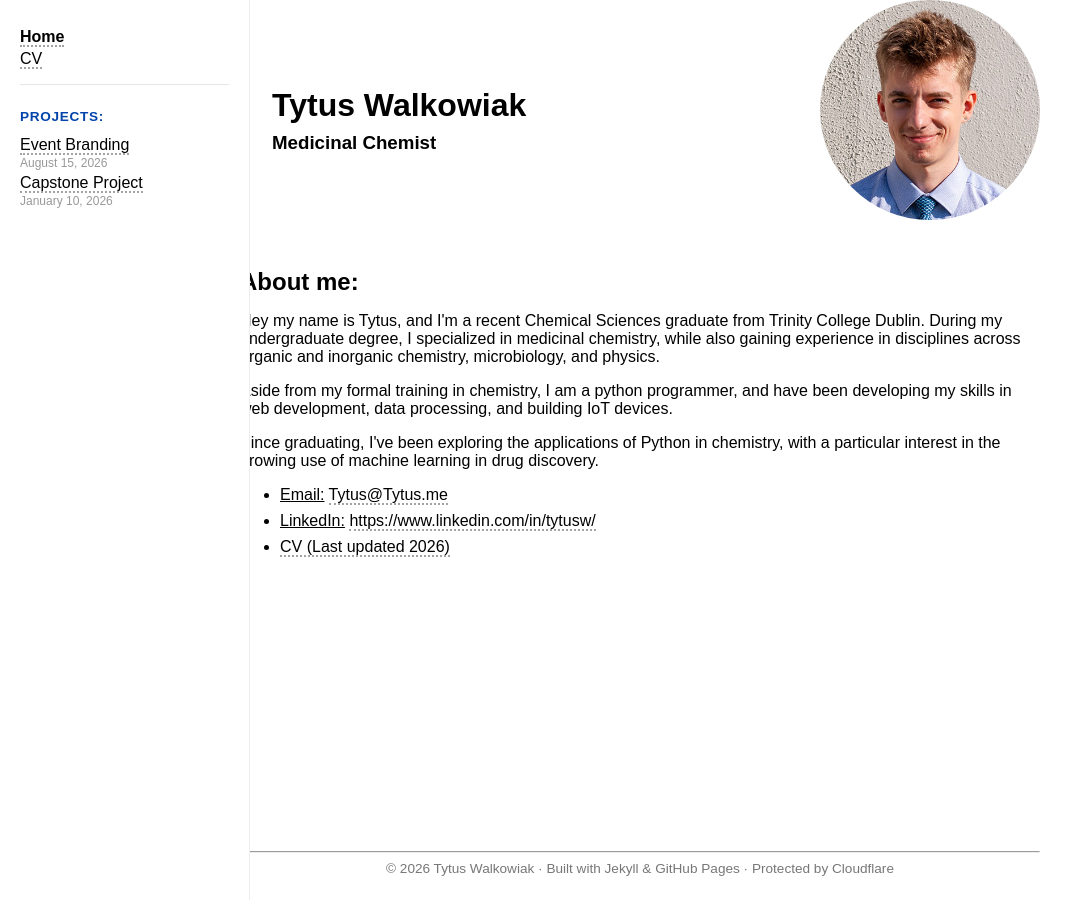
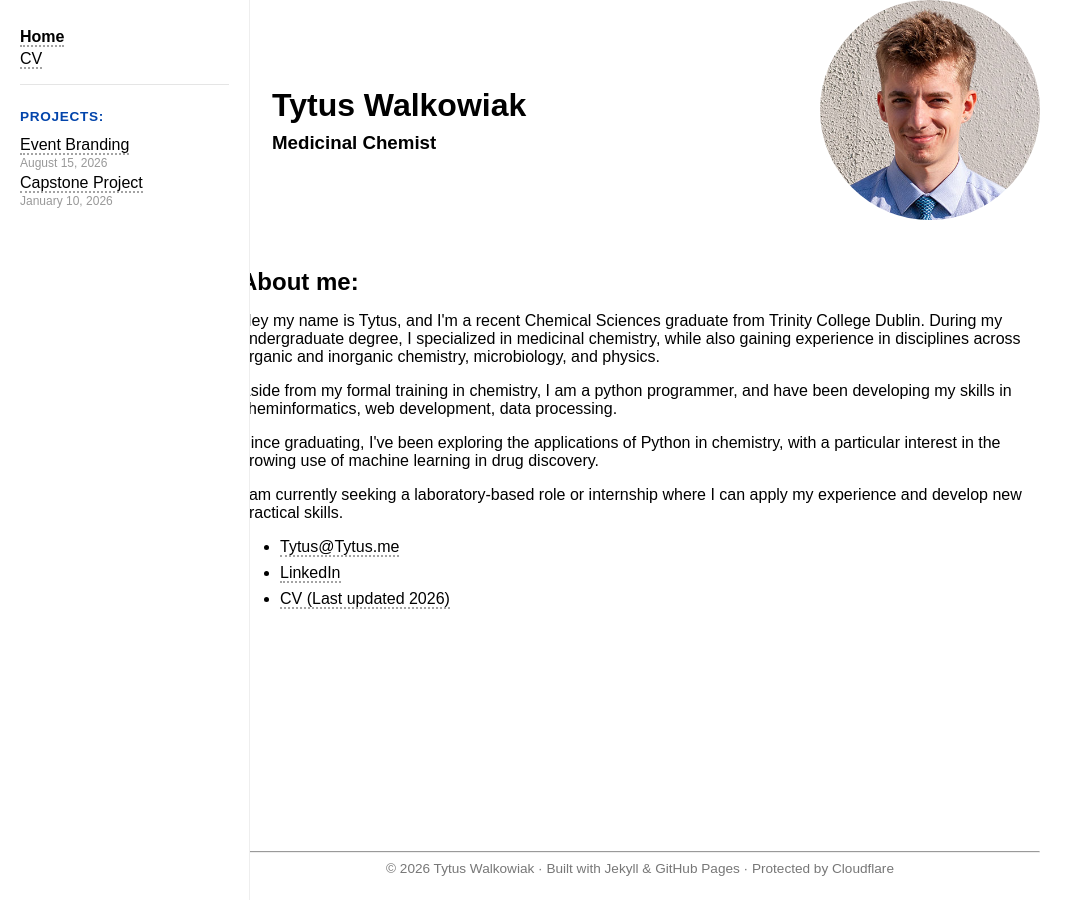
Before and after one commit to b0nes1/tytus.me, a Jekyll site: the page built from index.html, in a window 1280 px wide. Shown: the whole page, without its empty margins (0-1083 px from the left). Built offline with Jekyll 4.4.1, drawn with Linux system fonts in a browser that asks for light colours; the list of posts is cut into pages by our own code.

Commit message:
Main Page formatting

```diff
--- a/index.html
+++ b/index.html
@@ -11,20 +11,22 @@ layout: default
         undergraduate degree, I specialized in medicinal chemistry, while also gaining experience in disciplines
         across organic and inorganic chemistry, microbiology, and physics.</p>
     <p>Aside from my formal training in chemistry, I am a python programmer, and have been developing my skills in
-        web development, data processing, and building IoT devices.</p>
+        cheminformatics, web development, data processing.</p>
     <p>Since graduating, I've been exploring the applications of Python in chemistry, with a particular interest in
         the growing use of machine learning in drug discovery.</p>
+    <p>I am currently seeking a laboratory-based role or internship where I can apply my experience and develop new practical skills.</p>
 
     <ul>
         <li>
-            <p><u>Email:</u> <a href="mailto:Tytus@Tytus.me">Tytus@Tytus.me</a></p>
+            <p><a href="mailto:Tytus@Tytus.me">Tytus@Tytus.me</a></p>
         </li>
         <li>
-            <p><u>LinkedIn:</u> <a href="https://www.linkedin.com/in/tytusw/">https://www.linkedin.com/in/tytusw/</a></p>
+            <p><a href="https://www.linkedin.com/in/tytusw/">LinkedIn</a></p>
         </li>
         <li>
             <p><a href="https://www.dropbox.com/scl/fi/tf39bqdfqyporih7e84om/Tytus-Walkowiak-CV.pdf?rlkey=zn9lb0jpa21amlmn1fj91dbws&st=f26qmtiq&dl=1"
-                        target="_blank">CV (Last updated 2026)</a></u></p>
+                    target="_blank">CV (Last updated 2026)</a></p>
+        </li>
     </ul>
 
 </div>
```
